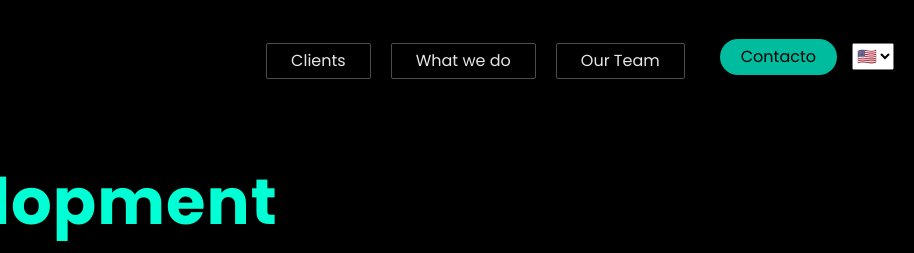
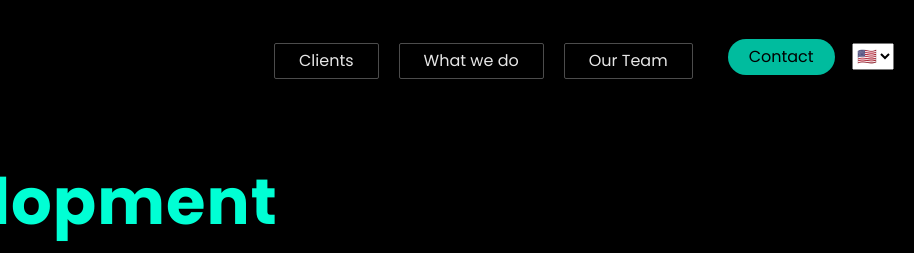
Before and after one commit to varga/technoart.es, a plain HTML site: page en-us/index.html in a window 1280 px wide. Shown: the top 253 px of the page, 366-1280 px from the left. Drawn offline with Linux system fonts and the light colour scheme.

Commit message:
fix pt-br

```diff
--- a/en-us/index.html
+++ b/en-us/index.html
@@ -52,7 +52,7 @@
                                     <li><a class="btn btn-link" href="#team">Our Team</a></li>
                                 </ul>
                                 <!-- <a class="btn btn-link" href="#price">Pricing</a> -->
-                                <a class="btn btn-primary btn-hire-me" href="https://api.whatsapp.com/send?phone=34600473488" target="_blank">Contacto</a>
+                                <a class="btn btn-primary btn-hire-me" href="https://api.whatsapp.com/send?phone=34600473488" target="_blank">Contact</a>
                             </section>
                             <section class="navbar-section">
                                 <select id="language-select" onchange="changeLanguage()">
```
Also changed, not shown: pt-br/index.html (+1 -1 lines), pt-br/vj/index.html (+1 -1 lines).
